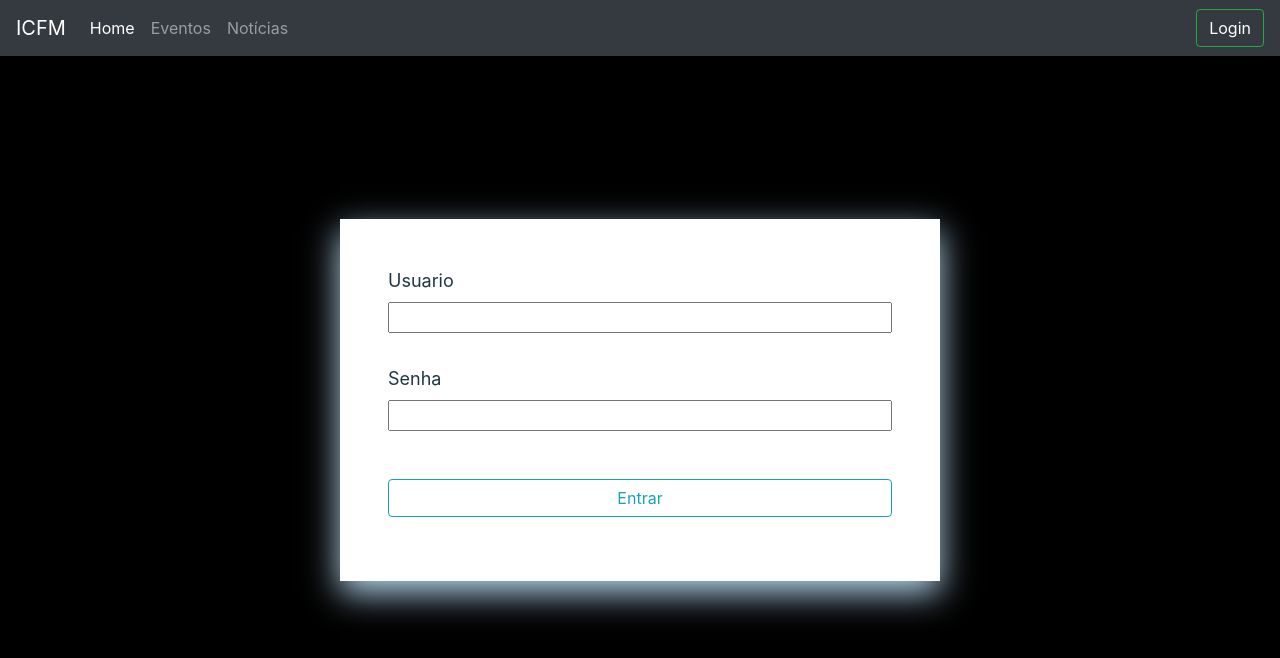
After one commit to jonribeiro23/desfocado, a Flask app: page /login in a window 1280 px wide. The commit adds this page. Shown: the top 658 px of the page. Run offline with Flask 2, Linux system fonts and the light colour scheme; parts of the project's set-up code (start-up, migrations or seed data) failed here and were passed over; some libraries are stand-ins or nearby versions.

Commit message:
criando pagina de login

```diff
--- a/app.py
+++ b/app.py
@@ -9,6 +9,14 @@ app.secret_key = "testing"
 def index():
     return Home.index()
 
+@app.route('/login', methods=['GET'])
+def login():
+    return Home.login()
+
+@app.route('/logar', methods=['GET'])
+def logar():
+    return Home.logar()
+
 
 if __name__ == "__main__":
   app.run(debug=True)
--- a/controller/home/__init__.py
+++ b/controller/home/__init__.py
@@ -5,3 +5,9 @@ class Home:
     def index():
         photos = photos_index()
         return render_template('user/index.html', photos=photos)
+
+    def login():
+        return render_template('user/login.html')
+
+    def logar():
+        return 'logar'
--- /dev/null
+++ b/static/css/login.css
@@ -0,0 +1,66 @@
+*,
+*::before,
+*::after {
+    box-sizing: border-box;
+}
+
+* {
+    margin: 0;
+    padding: 0;
+}
+
+:root {
+    --primary-color: #4a47a3;
+    --text-color: #2a2b2c;
+    --secondary-color: #c9c8e3;
+}
+
+body {
+    font-size: 1rem;
+    line-height: 1.5;
+    color: var(--text-color);
+    background-color: black;
+}
+
+label {
+    display: block;
+}
+
+input, button {
+    box-shadow: none;
+    font: inherit;
+    width: 100%;
+}
+
+:focus {
+    outline: 0;
+    box-shadow: 0 0 0 0.25rem rgb(138, 236, 249);
+    border: none;
+    border-radius: 2px;
+}
+
+.ice {
+    color: #1e3744;
+    margin: 1px solid black;
+}
+
+.login-form {
+    position: absolute;
+    top: 50%;
+    left: 50%;
+    transform: translate(-50%, -50%);
+    min-width: 600px;
+    max-width: 90%;
+    background-color: white;
+    display: grid;
+    grid: aut0 / 1fr 1fr;
+    column-gap: 1rem;
+    row-gap: 2rem;
+    padding: 3rem;
+    box-shadow: 0 0.75rem 2rem 0 rgb(181, 215, 237);
+    font-size: 1.125rem;
+}
+
+#login-txt {
+    color: white;
+}
--- a/static/css/style.css
+++ b/static/css/style.css
@@ -1,3 +1,22 @@
+a {
+    text-decoration: none;
+    color: inherit;
+}
+
+a:link { text-decoration: none; }
+
+
+a:visited { text-decoration: none; }
+
+
+a:hover {
+    text-decoration: none;
+    color: inherit;
+}
+
+
+a:active { text-decoration: none; }
+
 .back-black {
     background-color: black;
     color: white;
--- a/templates/base.html
+++ b/templates/base.html
@@ -38,7 +38,9 @@
         </li>
       </ul>
       <form class="form-inline my-2 my-lg-0">
-        <button class="btn btn-outline-success my-2 my-sm-0" type="submit">Login</button>
+        <button class="btn btn-outline-success my-2 my-sm-0" type="submit">
+          <a href="{{ url_for('login') }}"> <span id="login-txt">Login</span> </a>
+        </button>
       </form>
     </div>
   </nav>
--- /dev/null
+++ b/templates/user/login.html
@@ -0,0 +1,27 @@
+{% extends 'base.html' %}
+
+{% block title %} Entrar {% endblock %}
+
+{% block body %}
+
+<link rel="stylesheet" href="{{ url_for('static', filename='css/login.css') }}">
+
+<div class="container">
+    <form action="{{ url_for('logar') }}" method="post" class="login-form">
+        <div class="login-group span-2">
+            <label class="ice" for="usuario">Usuario</label>
+            <input type="text" name="usuario" id="usuario">
+        </div>
+
+        <div class="login-group span-2">
+            <label class="ice" for="senha">Senha</label>
+            <input type="password" name="senha" id="senha">
+        </div>
+
+        <div class="login-group my-3">
+            <button class="btn btn-outline-info">Entrar</button>
+        </div>
+    </form>
+</div>
+
+{% endblock %}
```
